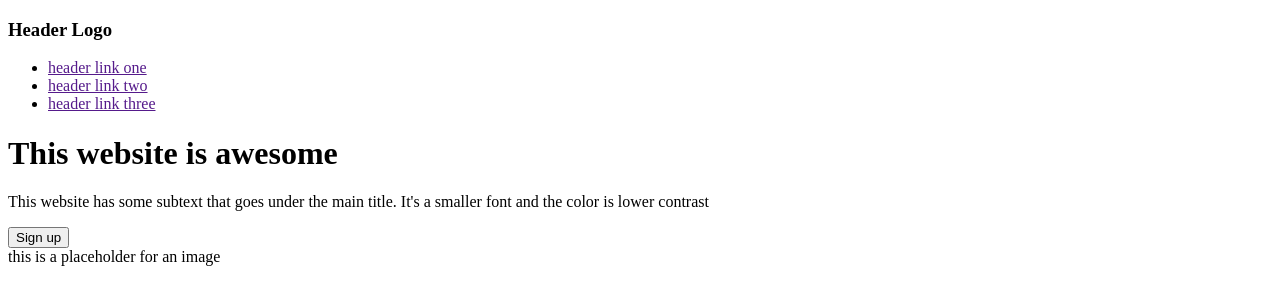
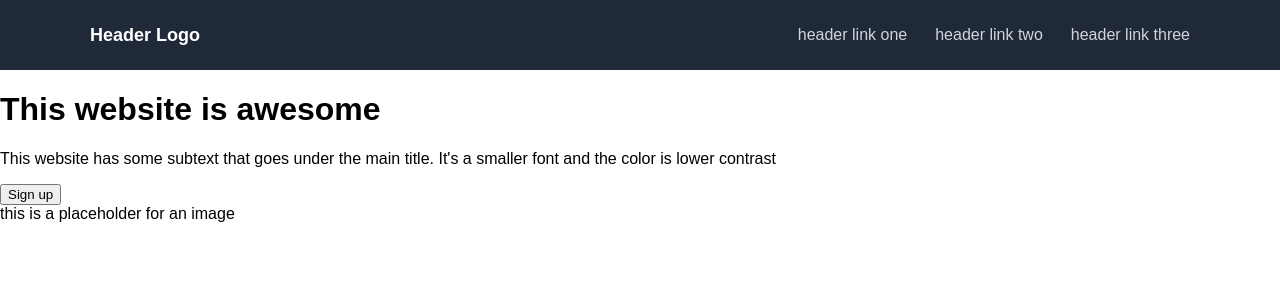
Before and after one commit to foxeronthepath/landing-page, a plain HTML site: page index.html in a window 1280 px wide. Drawn offline with Linux system fonts and the light colour scheme.

Commit message:
Style header

```diff
--- /dev/null
+++ b/header.css
@@ -0,0 +1,33 @@
+.site-header {
+    background-color: #1F2937;
+    color: white;
+}
+
+.site-header .inner {
+  display: flex;
+  justify-content: space-between;
+  align-items: center;
+  width: clamp(640px, 90vw, 1100px);
+  min-height: 70px;
+  margin-inline: auto;
+}
+
+.logo {
+    font-weight: 900;
+    font-size: 18px;
+}
+
+.nav {
+  list-style: none;
+  margin: 0;
+  padding: 0;
+  display: flex;
+  gap: 28px;
+}
+
+.nav a {
+  color: #d1d5db;
+  text-decoration: none;
+}
+
+.nav a:hover { color: #fff; }
--- a/index.html
+++ b/index.html
@@ -3,26 +3,33 @@
 <head>
     <meta charset="UTF-8">
     <meta name="viewport" content="width=device-width, initial-scale=1.0">
+    <link rel="stylesheet" href="style.css">
+    <link rel="stylesheet" href="header.css">
     <title>Landing Page</title>
 </head>
 <body>
-    <div class="header">
-        <h3>Header Logo</h3>
-        <ul>
-            <li><a href>header link one</a></li>
-            <li><a href>header link two</a></li>
-            <li><a href>header link three</a></li>
-        </ul>
-    </div>
+
+    <header class="site-header">
+        <div class="inner">
+            <div class="logo">Header Logo</div>
+            <nav>
+                <ul class="nav">
+                    <li><a href="#">header link one</a></li>
+                    <li><a href="#">header link two</a></li>
+                    <li><a href="#">header link three</a></li>
+                </ul>
+            </nav>
+        </div>
+    </header>
 
     <div class="banner">
         <div class="banner-text">
-            <h1>This website is awesome</h1>
-            <p>This website has some subtext that goes under the main title. It's a smaller font and the color is lower contrast</p>
-            <button>Sign up</button>
+            <h1 class="title">This website is awesome</h1>
+            <p class="subtitle">This website has some subtext that goes under the main title. It's a smaller font and the color is lower contrast</p>
+            <button class="button">Sign up</button>
         </div>
         <div class="banner-image">
-            <div>this is a placeholder for an image</div>
+            <div class="placeholder">this is a placeholder for an image</div>
         </div>
     </div>
 
--- a/style.css
+++ b/style.css
@@ -0,0 +1,5 @@
+body {
+    font-family: Arial, sans-serif;
+    margin: 0;
+    padding: 0;
+}
```
